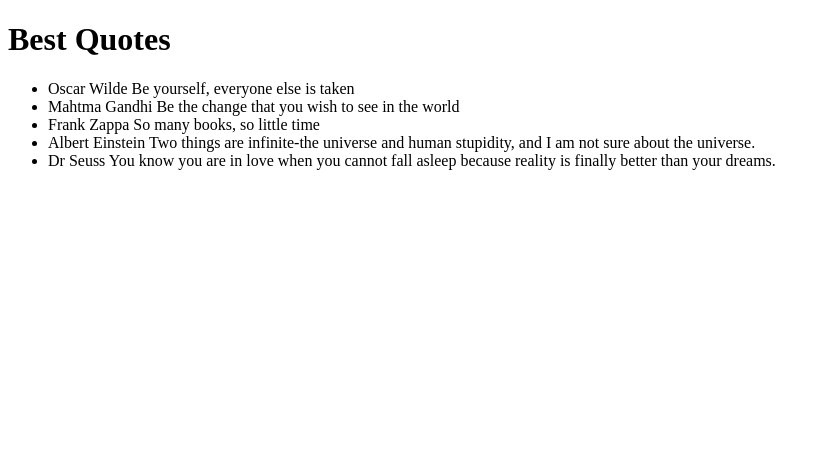
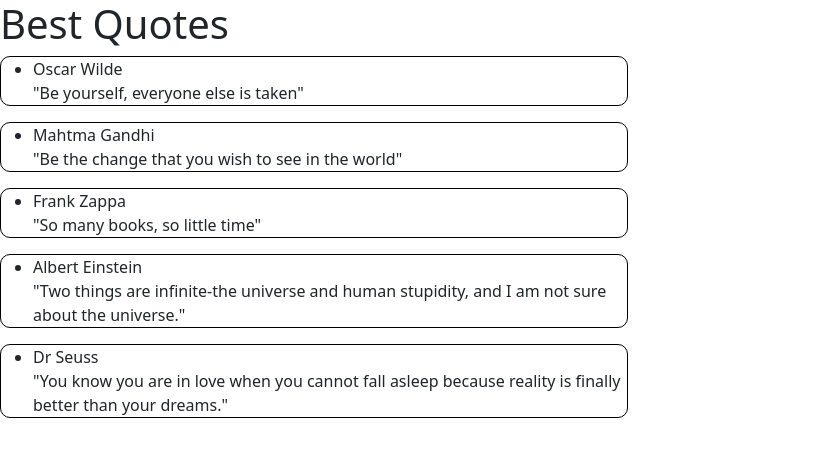
Before and after one commit to CheropS/best-quotes, an Angular app: page / in a window 1280 px wide. Shown: the top 456 px of the page, without its empty margins (0-838 px from the left). Built offline with nearby package versions, Linux system fonts and the light colour scheme.

Commit message:
Editing quote cards on html and css

```diff
--- a/src/app/quote/quote.component.css
+++ b/src/app/quote/quote.component.css
@@ -0,0 +1,4 @@
+.single-quotes{
+border: solid 1px black;
+border-radius: 10px;
+}
--- a/src/app/quote/quote.component.html
+++ b/src/app/quote/quote.component.html
@@ -1,9 +1,20 @@
 <div>
     <h1>Best Quotes</h1>
-    <ul>
-      <li *ngFor='let quote of quotes'>
-        {{ quote.author }}
-        {{ quote.quote}}
-      </li>
-    </ul>
+
   </div>
+<div class="row">
+  <div class="col-md-6">
+<div>
+  <ul *ngFor='let quote of quotes' class="single-quotes">
+    <li >
+      {{ quote.author }}
+
+    </li>
+    "{{ quote.quote}}"
+  </ul>
+</div>
+  </div>
+  <div class="col-md-6">
+
+  </div>
+</div>
--- a/src/app/quote/quote.component.ts
+++ b/src/app/quote/quote.component.ts
@@ -9,11 +9,11 @@
 
 export class QuoteComponent implements OnInit {
   quotes:Quotes[]=[
-    {author:'Oscar Wilde', quote:'Be yourself, everyone else is taken', title:'Self-Love'},
-    {author: 'Mahtma Gandhi', quote: 'Be the change that you wish to see in the world', title:'Change'},
-    {author: 'Frank Zappa', quote: 'So many books, so little time', title:'Books'},
-    {author: 'Albert Einstein', quote:'Two things are infinite-the universe and human stupidity, and I am not sure about the universe.', title:'Humans'},
-    {author: 'Dr Seuss', quote: 'You know you are in love when you cannot fall asleep because reality is finally better than your dreams.', title:'Love'},
+    {author:'Oscar Wilde', quote:'Be yourself, everyone else is taken'},
+    {author: 'Mahtma Gandhi', quote: 'Be the change that you wish to see in the world'},
+    {author: 'Frank Zappa', quote: 'So many books, so little time'},
+    {author: 'Albert Einstein', quote:'Two things are infinite-the universe and human stupidity, and I am not sure about the universe.'},
+    {author: 'Dr Seuss', quote: 'You know you are in love when you cannot fall asleep because reality is finally better than your dreams.'},
   ]
 
   constructor() { }
--- a/src/app/quotes.ts
+++ b/src/app/quotes.ts
@@ -1,6 +1,6 @@
 export class Quotes {
     author!: string;
     quote!: string;
-    title!:string;
+
 
 }
--- a/src/styles.css
+++ b/src/styles.css
@@ -1 +1,2 @@
 /* You can add global styles to this file, and also import other style files */
+@import "~bootstrap/dist/css/bootstrap.css";
```
